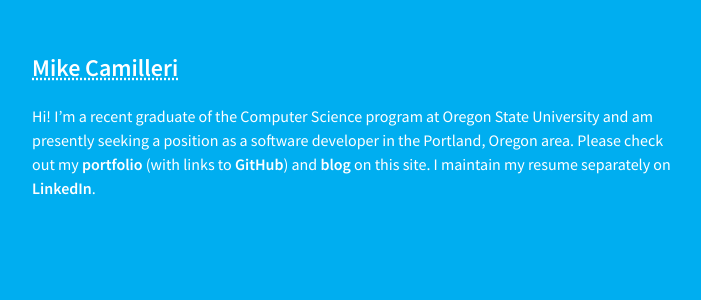
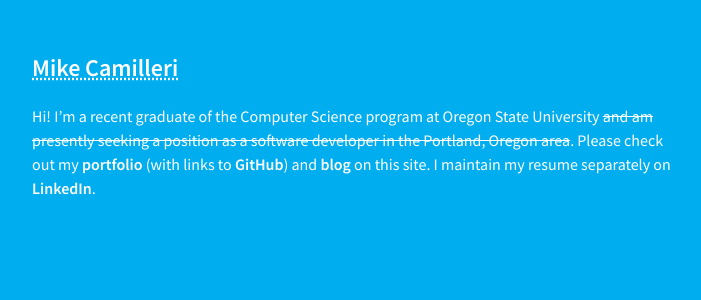
Before and after one commit to mikecamilleri/mikecamilleri.github.io, a Jekyll site: the page built from home.md, in a window 1280 px wide. Shown: the top 300 px of the page, without its empty margins (288-989 px from the left). Built offline with Jekyll 4.4.1, drawn with Linux system fonts in a browser that asks for light colours; Markdown is read by kramdown in place of the engine named in the settings.

Commit message:
update content

```diff
--- a/home.md
+++ b/home.md
@@ -4,4 +4,4 @@ title: "Mike Camilleri"
 permalink: /
 ---
 
-Hi! I'm a recent graduate of the Computer Science program at Oregon State University and am presently seeking a position as a software developer in the Portland, Oregon area. Please check out my [portfolio](/portfolio/) (with links to <a rel="me" href="https://github.com/mikecamilleri">GitHub</a>) and [blog](/blog/) on this site. I maintain my resume separately on <a rel="me" href="https://www.linkedin.com/in/michaelpcamilleri">LinkedIn</a>.
+Hi! I'm a recent graduate of the Computer Science program at Oregon State University ~~and am presently seeking a position as a software developer in the Portland, Oregon area~~. Please check out my [portfolio](/portfolio/) (with links to <a rel="me" href="https://github.com/mikecamilleri">GitHub</a>) and [blog](/blog/) on this site. I maintain my resume separately on <a rel="me" href="https://www.linkedin.com/in/michaelpcamilleri">LinkedIn</a>.
```
